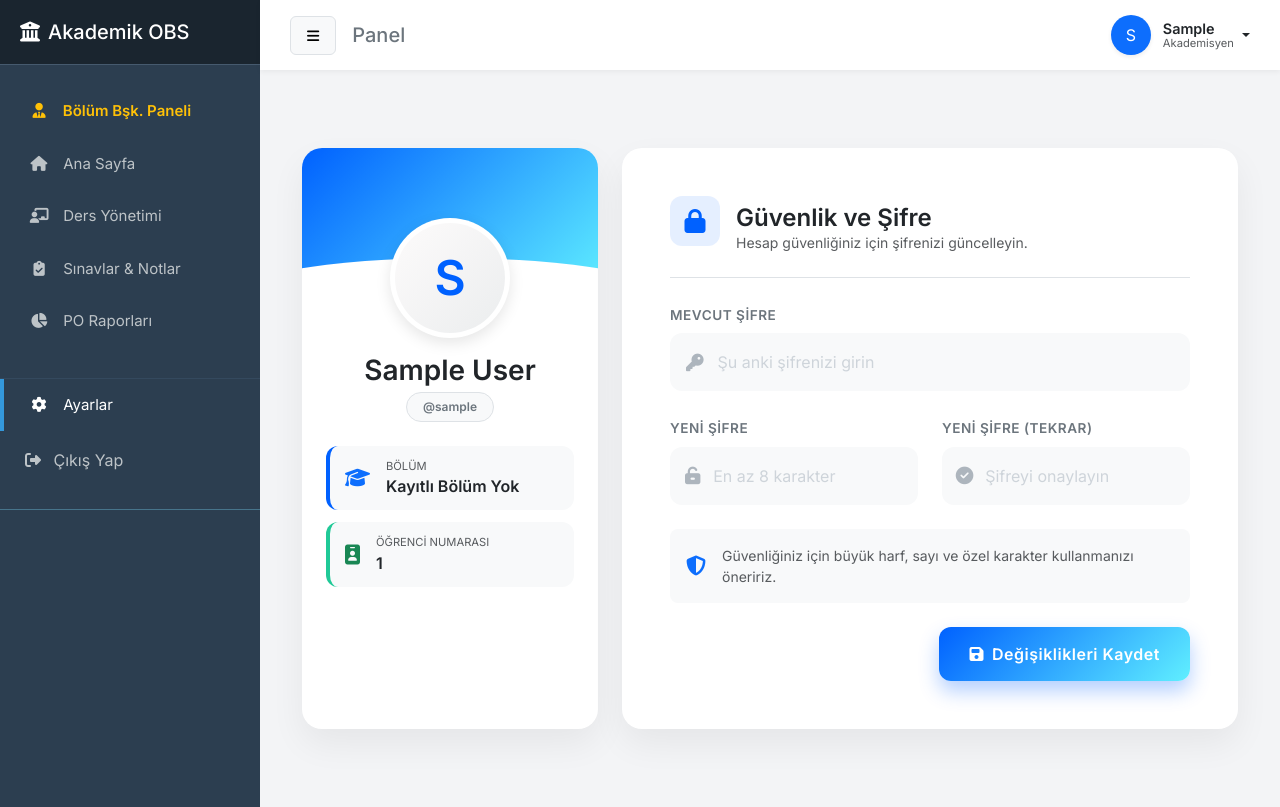
After one commit to kadirgullukaya/student-competency-analytics, a Django app: page /student/settings/ in a window 1280 px wide. The commit adds this page. Run offline with Django 5.2, Linux system fonts and the light colour scheme; a user stored in the database is signed in; tables that the repository leaves empty hold one stand-in row (values such as "Sample post").

Commit message:
ogrenci arayuzundeki ayarlar kısmı duzenlendi. fonksiyonellik eklendi.

```diff
--- a/academic/templates/base.html
+++ b/academic/templates/base.html
@@ -219,7 +219,8 @@
             {% endif %}
 
             <li style="margin-top: 30px; border-top: 1px solid #34495e;">
-                <a href="#">
+                <a href="{% if not user.is_superuser and 'Öğretmen' not in user.groups.all|join:',' and 'Bölüm Başkanı' not in user.groups.all|join:',' %}{% url 'student_settings' %}{% else %}#{% endif %}"
+                   class="{% if request.resolver_match.url_name == 'student_settings' %}active{% endif %}">
                     <i class="fas fa-cog"></i> Ayarlar
                 </a>
             </li>
@@ -247,18 +248,36 @@
 
             <div class="dropdown">
                 <a href="#" class="d-flex align-items-center text-decoration-none text-dark dropdown-toggle" id="dropdownUser1" data-bs-toggle="dropdown" aria-expanded="false">
-                    <div class="bg-primary text-white rounded-circle d-flex justify-content-center align-items-center me-2" style="width: 35px; height: 35px;">
+                    <div class="bg-primary text-white rounded-circle d-flex justify-content-center align-items-center me-2 shadow-sm" style="width: 40px; height: 40px;">
                         {{ user.username|first|upper }}
                     </div>
-                    <span class="d-none d-sm-inline mx-1">{{ user.username|title }}</span>
+
+                    <div class="d-none d-sm-flex flex-column align-items-start mx-1" style="line-height: 1.2;">
+                        <span class="fw-bold text-dark" style="font-size: 0.9rem;">{{ user.username|title }}</span>
+
+                        {% if "Öğretmen" in user.groups.all|join:"," or "Bölüm Başkanı" in user.groups.all|join:"," or user.is_superuser %}
+                             <small class="text-muted" style="font-size: 0.7rem;">Akademisyen</small>
+                        {% else %}
+                             <small class="text-muted" style="font-size: 0.7rem;">
+                                {{ user.student.department|default:"Bölüm Yok" }}
+                             </small>
+                        {% endif %}
+                    </div>
                 </a>
+
                 <ul class="dropdown-menu dropdown-menu-end shadow border-0" aria-labelledby="dropdownUser1">
-                    <li><a class="dropdown-item" href="#">Profil</a></li>
+                    <li>
+                        <a class="dropdown-item" href="{% if not user.is_superuser and 'Öğretmen' not in user.groups.all|join:',' and 'Bölüm Başkanı' not in user.groups.all|join:',' %}{% url 'student_settings' %}{% else %}#{% endif %}">
+                            <i class="fas fa-user-circle me-2 text-muted"></i> Profil
+                        </a>
+                    </li>
                     <li><hr class="dropdown-divider"></li>
                     <li>
                         <form action="{% url 'logout' %}" method="post">
                             {% csrf_token %}
-                            <button type="submit" class="dropdown-item text-danger">Çıkış Yap</button>
+                            <button type="submit" class="dropdown-item text-danger">
+                                <i class="fas fa-sign-out-alt me-2"></i> Çıkış Yap
+                            </button>
                         </form>
                     </li>
                 </ul>
--- /dev/null
+++ b/academic/templates/student_settings.html
@@ -0,0 +1,297 @@
+{% extends 'base.html' %}
+
+{% block content %}
+
+<style>
+    /* Animasyon */
+    @keyframes fadeInUp {
+        from { opacity: 0; transform: translateY(20px); }
+        to { opacity: 1; transform: translateY(0); }
+    }
+
+    .animate-enter {
+        animation: fadeInUp 0.5s ease-out forwards;
+    }
+
+    /* Kart Yapıları */
+    .premium-card {
+        background: #fff;
+        border: none;
+        border-radius: 20px;
+        box-shadow: 0 15px 35px rgba(0,0,0,0.06);
+        overflow: hidden;
+        position: relative;
+        height: 100%;
+        transition: transform 0.3s ease, box-shadow 0.3s ease;
+    }
+
+    .premium-card:hover {
+        transform: translateY(-5px);
+        box-shadow: 0 20px 40px rgba(0,0,0,0.08);
+    }
+
+    /* Sol Profil Tasarımı - MAVİ TEMA */
+    .profile-cover {
+        height: 150px;
+        /* Yeni Renk: Koyu Mavi'den Açık Maviye Geçiş */
+        background: linear-gradient(135deg, #0061ff 0%, #60efff 100%);
+        position: relative;
+    }
+
+    .profile-cover::after {
+        content: '';
+        position: absolute;
+        bottom: 0;
+        left: 0;
+        width: 100%;
+        height: 40px;
+        background: #fff;
+        border-radius: 50% 50% 0 0 / 100% 100% 0 0; /* Kavisli geçiş */
+        transform: scaleX(1.5);
+    }
+
+    .avatar-box {
+        position: relative;
+        margin-top: -80px;
+        display: flex;
+        justify-content: center;
+        z-index: 2;
+    }
+
+    .avatar-circle {
+        width: 120px;
+        height: 120px;
+        border-radius: 50%;
+        background: #fff;
+        padding: 5px;
+        box-shadow: 0 5px 15px rgba(0,0,0,0.1);
+    }
+
+    .avatar-img {
+        width: 100%;
+        height: 100%;
+        border-radius: 50%;
+        background: linear-gradient(135deg, #fdfbfb 0%, #ebedee 100%);
+        color: #0061ff; /* İkon rengi mavi */
+        font-size: 3rem;
+        display: flex;
+        align-items: center;
+        justify-content: center;
+        font-weight: bold;
+    }
+
+    .info-row {
+        background: #f8f9fa;
+        border-radius: 12px;
+        padding: 12px 15px;
+        margin-bottom: 12px;
+        display: flex;
+        align-items: center;
+        border-left: 4px solid #0061ff; /* Sol çizgi mavi */
+        transition: background 0.2s;
+    }
+    .info-row:hover { background: #f1f3f5; }
+
+    /* Sağ Form Tasarımı */
+    .form-header-icon {
+        width: 50px;
+        height: 50px;
+        background: rgba(0, 97, 255, 0.1); /* Açık mavi zemin */
+        color: #0061ff; /* Koyu mavi ikon */
+        border-radius: 12px;
+        display: flex;
+        align-items: center;
+        justify-content: center;
+        font-size: 1.5rem;
+        margin-bottom: 15px;
+    }
+
+    /* Modern İkonlu Inputlar */
+    .input-group-modern {
+        background: #f8f9fa;
+        border-radius: 12px;
+        border: 2px solid transparent;
+        transition: all 0.3s ease;
+        overflow: hidden;
+    }
+
+    .input-group-modern:focus-within {
+        background: #fff;
+        border-color: #0061ff; /* Odaklanınca mavi çerçeve */
+        box-shadow: 0 0 0 4px rgba(0, 97, 255, 0.1);
+    }
+
+    .icon-wrapper {
+        display: flex;
+        align-items: center;
+        justify-content: center;
+        width: 50px;
+        color: #adb5bd;
+        font-size: 1.1rem;
+    }
+
+    .input-modern {
+        border: none;
+        background: transparent;
+        padding: 15px 10px 15px 0;
+        width: 100%;
+        outline: none;
+        color: #495057;
+        font-weight: 500;
+    }
+
+    .input-modern::placeholder { color: #ced4da; font-weight: 400; }
+
+    .form-label-modern {
+        font-size: 0.85rem;
+        font-weight: 700;
+        color: #6c757d;
+        text-transform: uppercase;
+        margin-bottom: 8px;
+        letter-spacing: 0.5px;
+    }
+
+    /* Buton - MAVİ GRADIENT */
+    .btn-gradient {
+        background: linear-gradient(135deg, #0061ff 0%, #60efff 100%);
+        border: none;
+        color: white;
+        padding: 15px 30px;
+        border-radius: 12px;
+        font-weight: 600;
+        letter-spacing: 0.5px;
+        box-shadow: 0 10px 20px rgba(0, 97, 255, 0.3);
+        transition: transform 0.2s, box-shadow 0.2s;
+    }
+    .btn-gradient:hover {
+        transform: translateY(-2px);
+        box-shadow: 0 15px 30px rgba(0, 97, 255, 0.4);
+        color: white;
+    }
+
+</style>
+
+<div class="container mt-5 mb-5">
+    <div class="row g-4">
+
+        <div class="col-lg-4 animate-enter">
+            <div class="premium-card">
+                <div class="profile-cover"></div>
+
+                <div class="avatar-box">
+                    <div class="avatar-circle">
+                        <div class="avatar-img">
+                            {{ user.username|first|upper }}
+                        </div>
+                    </div>
+                </div>
+
+                <div class="text-center px-4 pb-5 pt-3">
+                    <h3 class="fw-bold text-dark mb-1">{{ user.first_name }} {{ user.last_name }}</h3>
+                    <div class="badge bg-light text-secondary border px-3 py-2 rounded-pill mb-4">
+                        @{{ user.username }}
+                    </div>
+
+                    <div class="text-start">
+                        <div class="info-row">
+                            <i class="fas fa-graduation-cap me-3 text-primary fa-lg"></i>
+                            <div>
+                                <small class="text-muted d-block" style="font-size: 0.7rem;">BÖLÜM</small>
+                                <span class="fw-bold text-dark">{{ student.department|default:"Kayıtlı Bölüm Yok" }}</span>
+                            </div>
+                        </div>
+
+                        <div class="info-row" style="border-left-color: #20c997;">
+                            <i class="fas fa-id-badge me-3 text-success fa-lg"></i>
+                            <div>
+                                <small class="text-muted d-block" style="font-size: 0.7rem;">ÖĞRENCİ NUMARASI</small>
+                                <span class="fw-bold text-dark">{{ student.student_id }}</span>
+                            </div>
+                        </div>
+                    </div>
+                </div>
+            </div>
+        </div>
+
+        <div class="col-lg-8 animate-enter" style="animation-delay: 0.1s;">
+            <div class="premium-card p-5">
+
+                <div class="d-flex align-items-center mb-4 pb-3 border-bottom">
+                    <div class="form-header-icon me-3">
+                        <i class="fas fa-lock"></i>
+                    </div>
+                    <div>
+                        <h4 class="fw-bold text-dark mb-0">Güvenlik ve Şifre</h4>
+                        <p class="text-muted mb-0 small">Hesap güvenliğiniz için şifrenizi güncelleyin.</p>
+                    </div>
+                </div>
+
+                <form method="POST">
+                    {% csrf_token %}
+
+                    <div class="mb-4">
+                        <label class="form-label-modern">Mevcut Şifre</label>
+                        <div class="input-group-modern d-flex">
+                            <div class="icon-wrapper">
+                                <i class="fas fa-key"></i>
+                            </div>
+                            <input type="password" name="old_password" class="input-modern" placeholder="Şu anki şifrenizi girin">
+                        </div>
+                        {% if password_form.old_password.errors %}
+                            <div class="text-danger small mt-2 fw-bold">
+                                <i class="fas fa-times-circle me-1"></i>Mevcut şifreniz hatalı.
+                            </div>
+                        {% endif %}
+                    </div>
+
+                    <div class="row">
+                        <div class="col-md-6 mb-4">
+                            <label class="form-label-modern">Yeni Şifre</label>
+                            <div class="input-group-modern d-flex">
+                                <div class="icon-wrapper">
+                                    <i class="fas fa-unlock-alt"></i>
+                                </div>
+                                <input type="password" name="new_password1" class="input-modern" placeholder="En az 8 karakter">
+                            </div>
+                             {% if password_form.new_password1.errors %}
+                                <div class="text-danger small mt-2">
+                                    {{ password_form.new_password1.errors.as_text }}
+                                </div>
+                            {% endif %}
+                        </div>
+
+                        <div class="col-md-6 mb-4">
+                            <label class="form-label-modern">Yeni Şifre (Tekrar)</label>
+                            <div class="input-group-modern d-flex">
+                                <div class="icon-wrapper">
+                                    <i class="fas fa-check-circle"></i>
+                                </div>
+                                <input type="password" name="new_password2" class="input-modern" placeholder="Şifreyi onaylayın">
+                            </div>
+                             {% if password_form.new_password2.errors %}
+                                <div class="text-danger small mt-2 fw-bold">
+                                    <i class="fas fa-times-circle me-1"></i>Şifreler eşleşmiyor.
+                                </div>
+                            {% endif %}
+                        </div>
+                    </div>
+
+                    <div class="alert alert-light border-0 bg-light rounded-3 p-3 mb-4 d-flex align-items-center">
+                        <i class="fas fa-shield-alt text-primary fa-lg me-3"></i>
+                        <small class="text-muted">Güvenliğiniz için büyük harf, sayı ve özel karakter kullanmanızı öneririz.</small>
+                    </div>
+
+                    <div class="d-flex justify-content-end">
+                        <button type="submit" class="btn btn-gradient">
+                            <i class="fas fa-save me-2"></i>Değişiklikleri Kaydet
+                        </button>
+                    </div>
+
+                </form>
+            </div>
+        </div>
+
+    </div>
+</div>
+
+{% endblock %}
--- a/academic/views.py
+++ b/academic/views.py
@@ -4,6 +4,11 @@ from django.contrib.auth.decorators import login_required, user_passes_test
 from django.contrib.auth import logout
 from django.db.models import Avg, Max, Count
 from django.contrib import messages
+
+# --- EKLENEN KÜTÜPHANELER (AYARLAR İÇİN) ---
+from django.contrib.auth.forms import PasswordChangeForm
+from django.contrib.auth import update_session_auth_hash
+
 from .models import (
     Course,
     LearningOutcome,
@@ -736,6 +741,39 @@ def student_grades(request):
     return render(request, "student_grades.html", context)
 
 
+# --- ÖĞRENCİ AYARLAR SAYFASI (YENİ EKLENDİ) ---
+@login_required
+def student_settings(request):
+    """
+    Öğrencinin profil bilgilerini gördüğü ve şifresini değiştirebildiği sayfa.
+    """
+    if not hasattr(request.user, "student"):
+        return redirect("teacher_dashboard_home")
+
+    student = request.user.student
+    user = request.user
+
+    # Şifre Değiştirme İşlemi
+    if request.method == 'POST':
+        password_form = PasswordChangeForm(user, request.POST)
+        if password_form.is_valid():
+            user = password_form.save()
+            # Oturumun düşmemesi için hash güncelliyoruz
+            update_session_auth_hash(request, user)
+            messages.success(request, 'Şifreniz başarıyla güncellendi!')
+            return redirect('student_settings')
+        else:
+            messages.error(request, 'Lütfen hataları düzeltin.')
+    else:
+        password_form = PasswordChangeForm(user)
+
+    context = {
+        'student': student,
+        'password_form': password_form
+    }
+    return render(request, "student_settings.html", context)
+
+
 # 🔥 TRAFİK POLİSİ (YÖNLENDİRME MERKEZİ)
 @login_required
 def home_redirect(request):
--- a/obs_core/urls.py
+++ b/obs_core/urls.py
@@ -98,4 +98,7 @@ urlpatterns = [
     ),
     # 🔥 YENİ EKLENEN: NOTLARIM SAYFASI
     path("student/grades/", views.student_grades, name="student_grades"),
+
+    # 🔥 YENİ EKLENEN: AYARLAR SAYFASI
+    path("student/settings/", views.student_settings, name="student_settings"),
 ]
```
